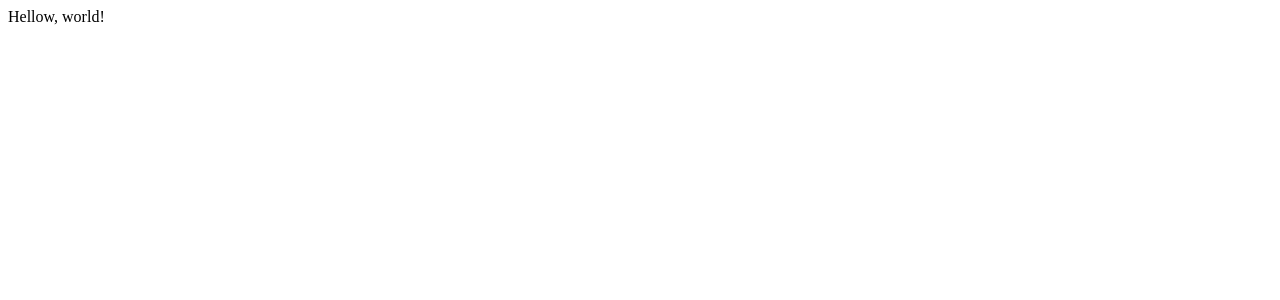
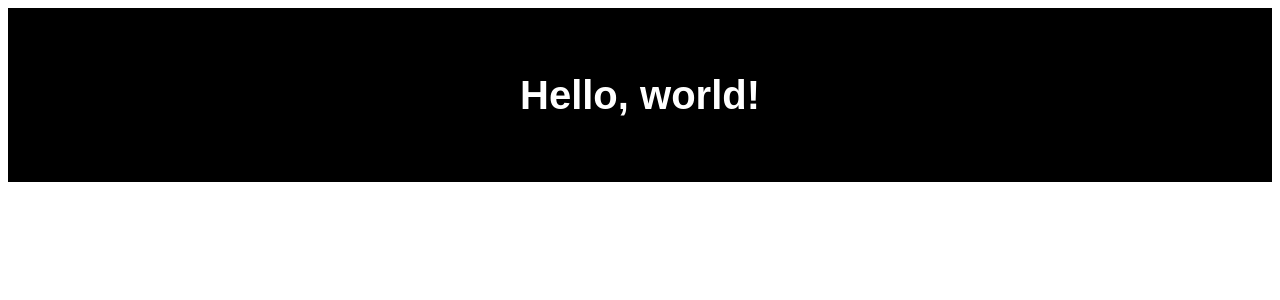
Before and after one commit to Dmitriy-Sidorov/webpack-template, a React app: page / in a window 1280 px wide. Shown: the top 300 px of the page. Built offline with nearby package versions, Linux system fonts and the light colour scheme.

Commit message:
update webpack

```diff
--- a/src/app.jsx
+++ b/src/app.jsx
@@ -1,8 +1,7 @@
 import React, {Component} from "react";
-
 class App extends Component {
     render() {
-        return <div>Hellow, world!</div>
+        return <div className="header"><h1 className="header__h1">Hello, world!</h1></div>
     }
 }
 
--- a/src/index.jsx
+++ b/src/index.jsx
@@ -1,5 +1,6 @@
 import React from 'react';
 import ReactDOM from 'react-dom';
 import App from './App';
+import "./main.scss";
 
 ReactDOM.render(<App />, document.getElementById('root'));
--- /dev/null
+++ b/src/main.scss
@@ -0,0 +1,16 @@
+.header {
+	flex: 0 0 100%;
+	max-width: 100%;
+	display: flex;
+	justify-content: center;
+	padding: 40px;
+	background: #000;
+
+	&__h1 {
+		font-family: sans-serif;
+		font-size: 40px;
+		line-height: 1;
+		font-weight: bold;
+		color: #fff;
+	}
+}
--- a/webpack.config.js
+++ b/webpack.config.js
@@ -12,7 +12,7 @@ module.exports = {
     module: {
         rules: [
             {
-                test: /\.m?(js|jsx)$/,
+                test: /\.(js|jsx)$/,
                 exclude: /node_modules/,
                 use: {
                     loader: 'babel-loader'
@@ -24,7 +24,23 @@ module.exports = {
             },
             {
                 test: /\.scss$/,
-                use: ['style-loader', 'css-loader', 'sass-loader']
+                use: [
+                    {
+                        loader: 'style-loader'
+                    },
+                    {
+                        loader: 'css-loader',
+                        options: {
+                            sourceMap: true
+                        }
+
+                    },
+                    {
+                        loader: 'sass-loader',
+                        options: {
+                            sourceMap: true
+                        }
+                    }]
             },
             {
                 test: /\.(png|jpg|gif)$/,
@@ -57,7 +73,7 @@ module.exports = {
         ]
     },
     resolve: {
-        extensions: ['.js', '.jsx', '.scss', '.css']
+        extensions: ['*', '.js', '.jsx', '.scss', '.css']
     },
     plugins: [
         new HtmlWebpackPlugin({
```
Also changed, not shown: package.json (+6 -5 lines), .babelrc, 1 other file (tests, documents, lock files or other folders).
